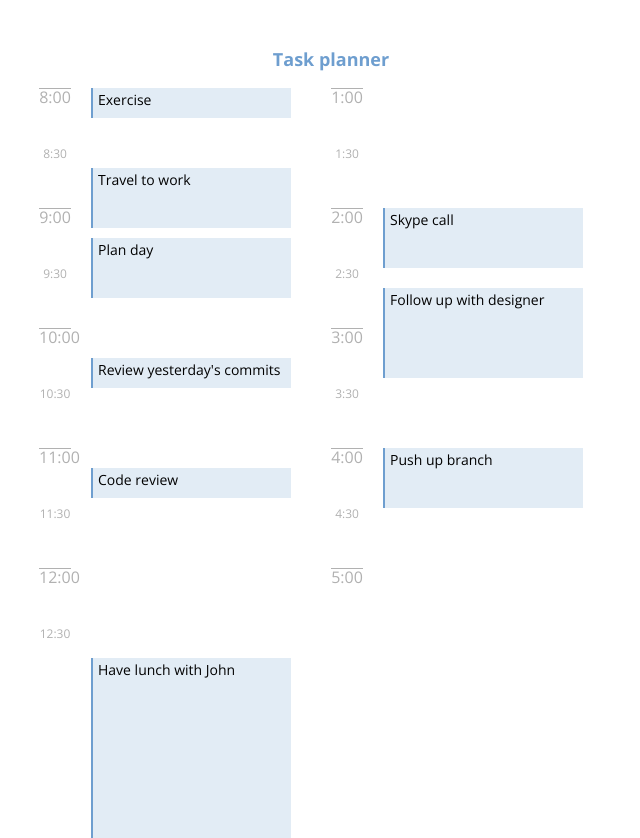
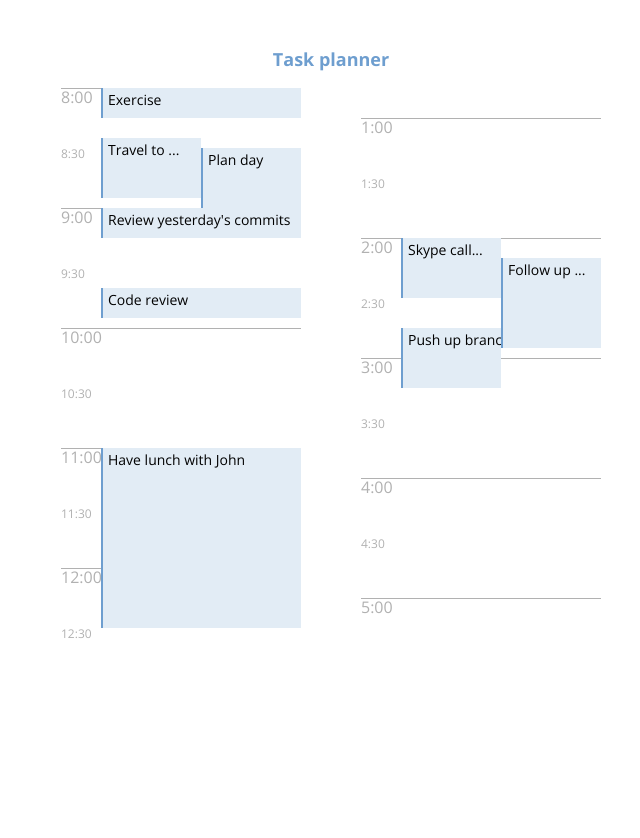
Before and after one commit to olgaaa/JSModule, a plain HTML site: page index.html in a window 1280 px wide. Shown: the whole page, without its empty margins (309-949 px from the left). After the commit the page ends 800 px from the top, so only its background shows below. Drawn offline with nearby package versions, Linux system fonts and the light colour scheme.

Commit message:
Add files via upload

```diff
--- a/css/style.css
+++ b/css/style.css
@@ -149,12 +149,15 @@ li {
 .container {
   display: flex;
   justify-content: center;
+  align-items: center;
 }
 
 .timeslots {
   display: inline-block;
-  width: 32px;
-  text-align: center;
+  width: 240px;
+  text-align: left;
+  margin: 0 30px;
+  position: relative;
 }
 
 .timeslot {
@@ -171,14 +174,9 @@ li {
   font-size: 12px;
 }
 
-.tasks {
-  width: 200px;
-  margin: 0 40px 0 20px;
-}
-
 .task {
   font-size: 14px;
-  position: relative;
+  position: absolute;
   background-color: #e2ecf5;
   border-left: 2px solid #6e9ecf;
   padding: 5px;
@@ -187,6 +185,10 @@ li {
   text-overflow: ellipsis;
   height: 60px;
   width: 100%;
-  left: 0px;
+  left: 40px;
   top: 0px;
 }
+
+.task:hover {
+  background-color: #c5def6;
+}
--- a/index.html
+++ b/index.html
@@ -15,20 +15,14 @@
 <body>
     <h1>Task planner</h1>
     <div class="container">
-        <div>
-
-            <ul class="timeslots" id="morningTimeSlots">
+        <div class="timeslots" id="morningTasks">
+            <ul id="morningTimeSlots">
             </ul>
         </div>
-        <div class="tasks" id="morningTasks">
-        </div>
-        <div>
-            <ul class="timeslots" id="afternoonTimeSlots">
+        <div class="timeslots" id="afternoonTasks">
+            <ul id="afternoonTimeSlots">
             </ul>
         </div>
-        <div class="tasks" id="afternoonTasks">
-        </div>
-
     </div>
 
     <script src="js/script.js"></script>
--- a/js/script.js
+++ b/js/script.js
@@ -75,36 +75,73 @@ renderTime(afternoonTimeContainer, 1, 241);
 const morningTasks = document.getElementById('morningTasks');
 const afternoonTasks = document.getElementById('afternoonTasks');
 
-let id = 1;
+class Task {
+  constructor(task) {
+    this.start = task.start;
+    this.duration = task.duration;
+    this.title = task.title;
+    this.end = task.start + task.duration;
+    this.width = 200;
+    this.height = this.duration * 2;
+    this.left = 40;
+    // this.id = id++;
+  }
+  // static id = 1;
+}
 
-const taskList = tasks.map((task) => {
-  task.end = task.start + task.duration;
-  task.left = 0;
-  task.width = 200;
-  task.id = id++;
-  return task;
-});
+let myTask = new Task(tasks[1]);
+console.log(myTask);
 
-console.log(taskList);
+class TaskList {
+  constructor(list) {
+    list = list.sort(function (a, b) {
+      return a.start - b.start;
+    });
+    this.tasks = list.map((task) => new Task(task));
+    this.setTop();
+    this.setWidth();
+  }
 
-let morningTaskList = [];
-for (const task of tasks) {
-  if (Number(task.start) < 300) morningTaskList.push(task);
+  setTop() {
+    this.tasks.forEach((t) => {
+      if (Number(t.start) < 300) {
+        t.top = t.start * 2;
+      } else t.top = (t.start - 300) * 2;
+    });
+  }
+
+  setWidth() {
+    this.tasks.forEach((t) => {
+      for (let i = 0; i < this.tasks.length; i++) {
+        if (t.end > this.tasks[i].start && t.start < this.tasks[i].start) {
+          t.width = 100;
+          this.tasks[i].width = 100;
+          t.title = t.title.slice(0, 10) + '...';
+          if (t.left === 40 && this.tasks[i - 1].left != 140) {
+            this.tasks[i].left = 140;
+          }
+        }
+      }
+    });
+  }
+  //вирівнювання суміжних задач трохи відхиляється від макету, але так логічніше і більш юзер-френдлі, що перша задача буде лівіше, а наступна правіше
+
+
 }
-console.log(morningTaskList);
 
-let afternoonTaskList = [];
-for (const task of tasks) {
-  if (Number(task.start) >= 300) afternoonTaskList.push(task);
-}
-console.log(morningTaskList);
-console.log(afternoonTaskList);
+let myTaskList = new TaskList(tasks);
+console.log(myTaskList);
 
-function renderMorningTasks() {
-  morningTaskList.map((task) => {
+// class RenderTasks {
+//   constructor(myTaskList) {}
+// }
+// const renderTasks = new RenderTasks(myTaskList);
+
+function renderTasks(arr, placement) {
+  arr.map((task) => {
     const taskEl = document.createElement('div');
     taskEl.classList.add('task');
-    morningTasks.append(taskEl);
+    placement.append(taskEl);
 
     const taskTitle = document.createElement('p');
     taskEl.append(taskTitle);
@@ -113,33 +150,87 @@ function renderMorningTasks() {
     taskEl.setAttribute(
       'style',
       `height: ${task.duration * 2}px; width: ${task.width}px; top: ${
-        task.start * 2
+        task.top
       }px; left: ${task.left}px;`
     );
-    return taskEl;
   });
 }
 
-renderMorningTasks();
-
-function renderAfternoonTasks() {
-  afternoonTaskList.map((task) => {
-    const taskEl = document.createElement('div');
-    taskEl.classList.add('task');
-    afternoonTasks.append(taskEl);
-
-    const taskTitle = document.createElement('p');
-    taskEl.append(taskTitle);
-    taskTitle.textContent = task.title;
-
-    taskEl.setAttribute(
-      'style',
-      `height: ${task.duration * 2}px; width: ${task.width}px; top: ${
-        task.start * 2 - 600
-      }px; left: ${task.left}px;`
-    );
-    return taskEl;
-  });
+let morningTaskList = [];
+for (const task of myTaskList.tasks) {
+  if (Number(task.start) < 300) morningTaskList.push(task);
 }
 
-renderAfternoonTasks();
+let afternoonTaskList = [];
+for (const task of myTaskList.tasks) {
+  if (Number(task.start) >= 300) afternoonTaskList.push(task);
+}
+console.log(morningTaskList);
+console.log(afternoonTaskList);
+
+renderTasks(morningTaskList, morningTasks);
+renderTasks(afternoonTaskList, afternoonTasks);
+
+// let id = 1;
+
+// const taskList = tasks.map((task) => {
+//   task.end = task.start + task.duration;
+//   task.left = 40;
+//   task.width = 200;
+//   task.id = id++;
+//   return task;
+// });
+
+// console.log(taskList);
+
+// function renderTasks(arr, placement) {
+//   arr.map((task) => {
+//     const taskEl = document.createElement('div');
+//     taskEl.classList.add('task');
+//     placement.append(taskEl);
+
+//     const taskTitle = document.createElement('p');
+//     taskEl.append(taskTitle);
+//     taskTitle.textContent = task.title;
+
+//     if (Number(task.start) < 300)
+//       taskEl.setAttribute(
+//         'style',
+//         `height: ${task.duration * 2}px; width: ${task.width}px; top: ${
+//           task.start * 2
+//         }px; left: ${task.left}px;`
+//       );
+//     else
+//       taskEl.setAttribute(
+//         'style',
+//         `height: ${task.duration * 2}px; width: ${task.width}px; top: ${
+//           (Number(task.start) - 300) * 2
+//         }px; left: ${task.left}px;`
+//       );
+
+//     for (let i = 0; i < arr.length; i++) {
+//       if (
+//         Number(task.end) > Number(arr[i].start) &&
+//         Number(task.start) < Number(arr[i].start)
+//       )
+//         console.log(arr[i]);
+
+//     }
+//   });
+// }
+
+// let morningTaskList = [];
+// for (const task of tasks) {
+//   if (Number(task.start) < 300) morningTaskList.push(task);
+// }
+// console.log(morningTaskList);
+
+// let afternoonTaskList = [];
+// for (const task of tasks) {
+//   if (Number(task.start) >= 300) afternoonTaskList.push(task);
+// }
+// console.log(morningTaskList);
+// console.log(afternoonTaskList);
+
+// renderTasks(morningTaskList, morningTasks);
+// renderTasks(afternoonTaskList, afternoonTasks);
```
